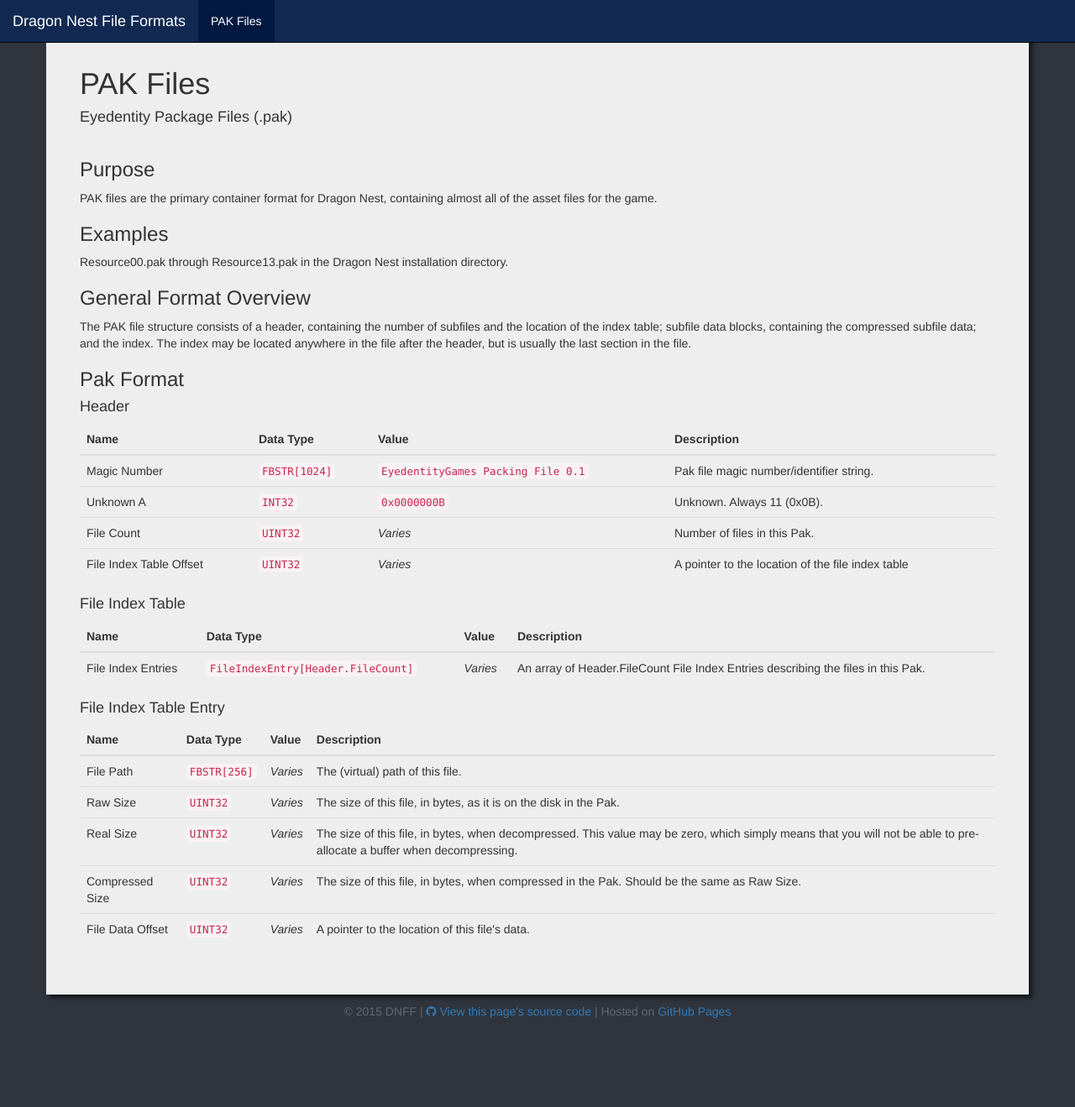
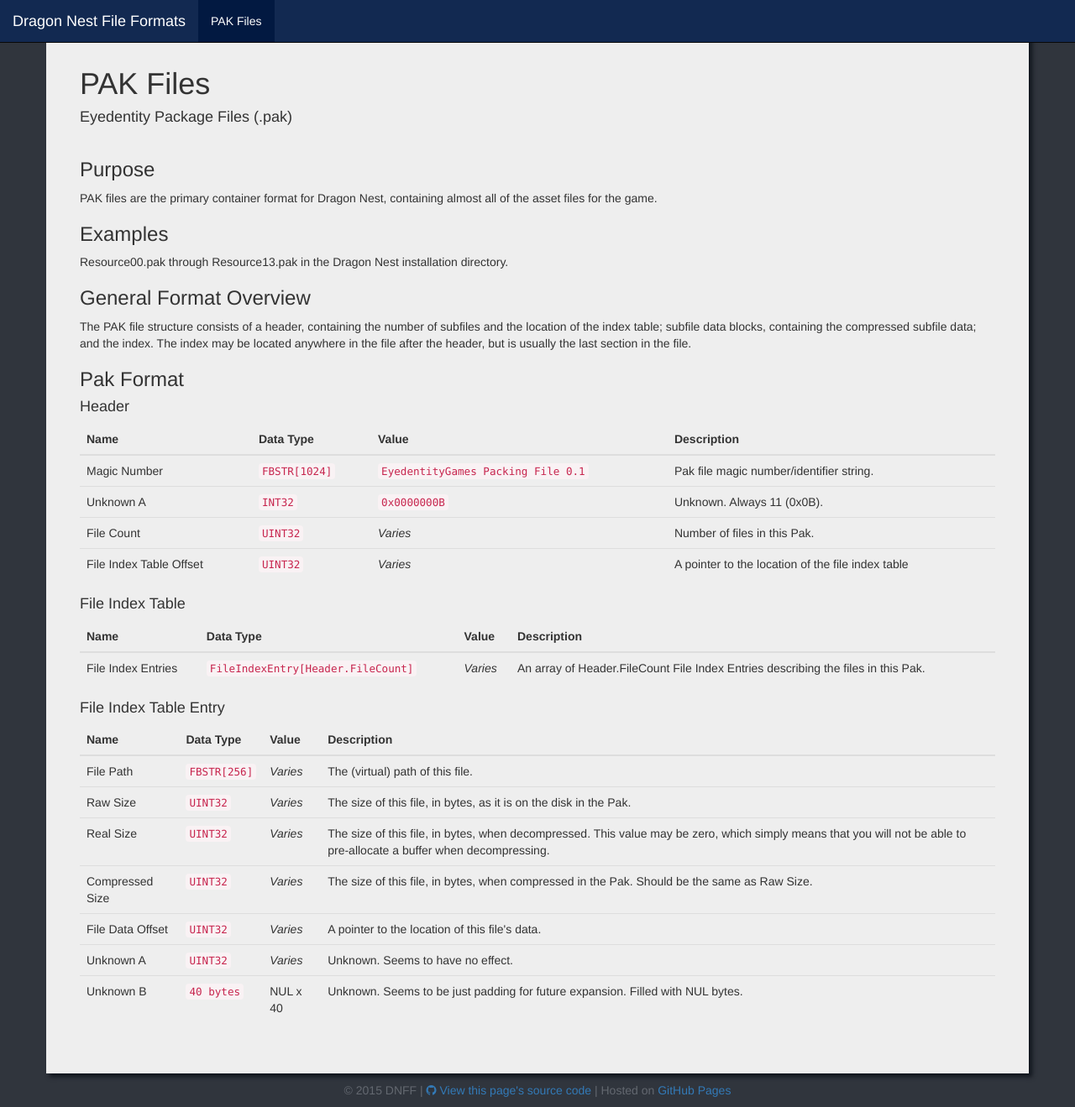
Before and after one commit to vincentzhang96/DragonNestFileFormats, a Jekyll site: the page built from files/pak/index.md, in a window 1280 px wide and 1319 px high. Shown: the whole window at 84% size. Built offline with Jekyll 4.4.1, drawn with Linux system fonts in a browser that asks for light colours; nearby versions of some CDN libraries; library files that are not in the unit come from our copies.

Commit message:
Add unknown entries

```diff
--- a/_data/pak/fileindexentry.json
+++ b/_data/pak/fileindexentry.json
@@ -28,5 +28,19 @@
     "type": "UINT32",
     "value": null,
     "description": "A pointer to the location of this file's data."
+  },
+  {
+    "name": "Unknown A",
+    "type": "UINT32",
+    "value": null,
+    "description": "Unknown. Seems to have no effect."
+  },
+  {
+    "name": "Unknown B",
+    "type": "40 bytes",
+    "value": {
+      "data": "NUL x 40"
+    },
+    "description": "Unknown. Seems to be just padding for future expansion. Filled with NUL bytes."
   }
 ]
```
